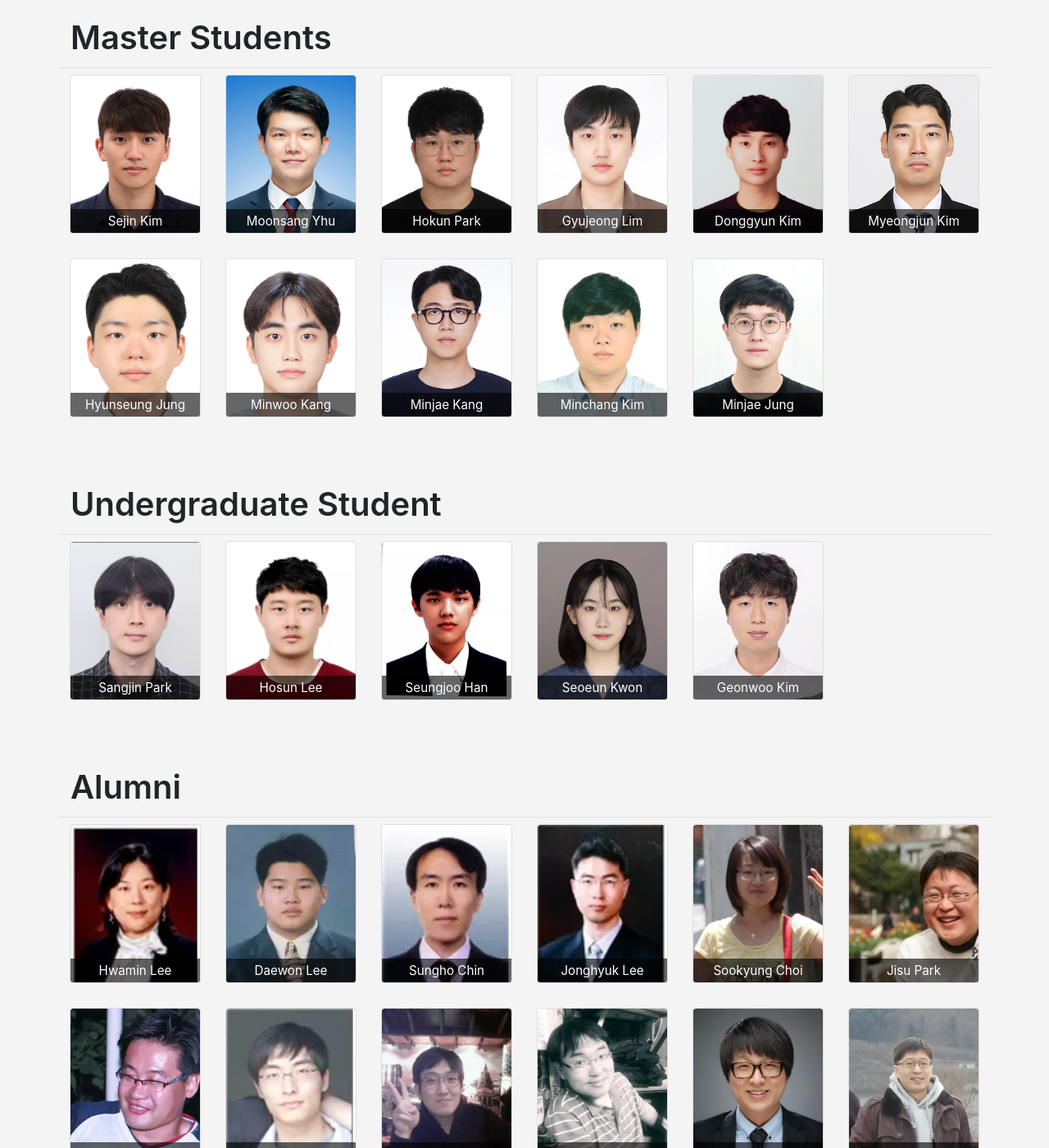
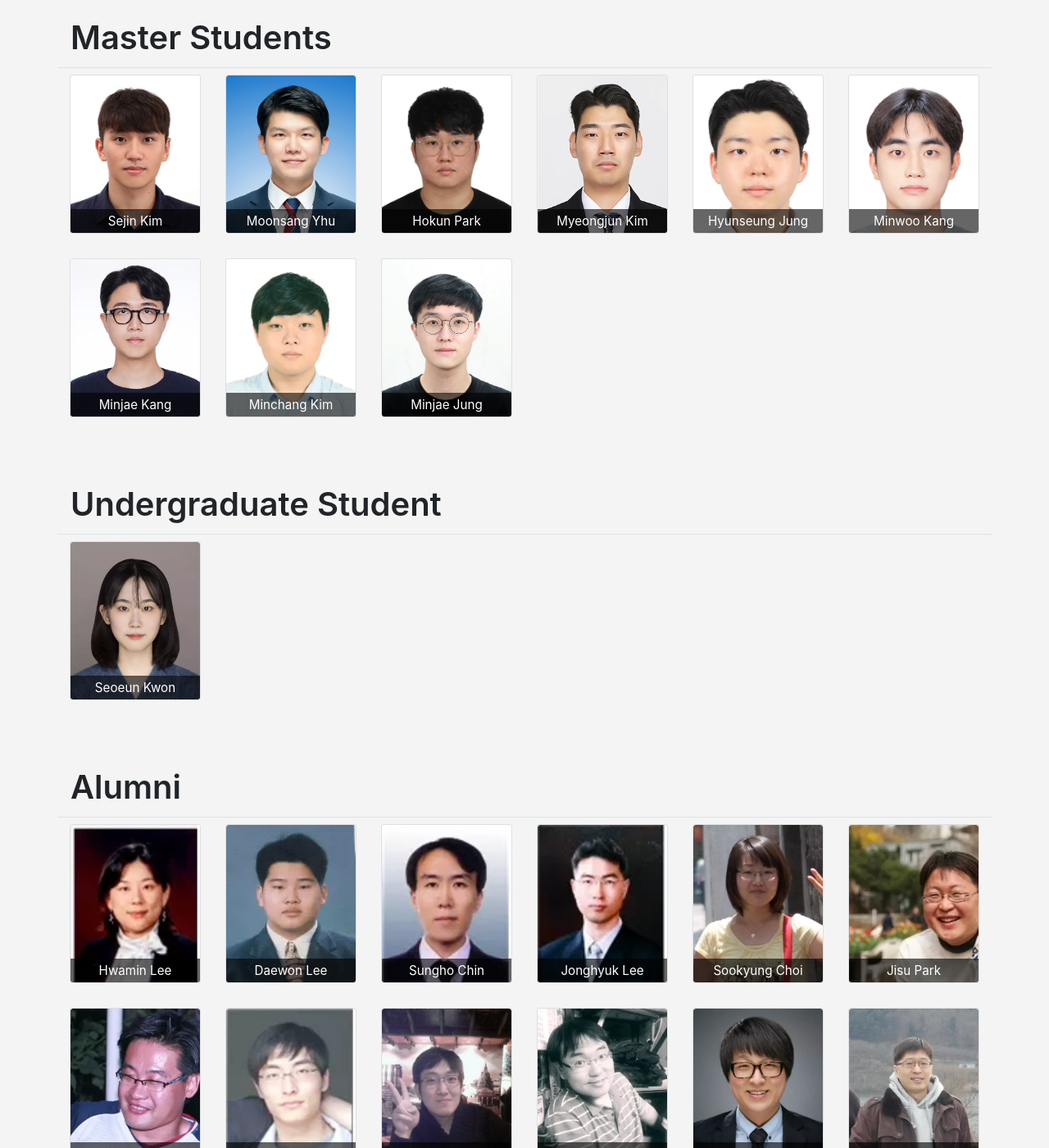
Before and after one commit to KU-Cloud/ku-cloud.github.io, a Jekyll site: the page built from members.html, in a window 1280 px wide and 1400 px high, scrolled down 771 px. Shown: the whole window at 82% size. Built offline with Jekyll 4.4.1, drawn with Linux system fonts in a browser that asks for light colours; some of the changed text lies outside the part shown.

Commit message:
members updated

```diff
--- a/_data/members.yaml
+++ b/_data/members.yaml
@@ -43,14 +43,6 @@ master:
     mail: hokunpark98@gmail.com
     research:
       - "Traffic Scheduling Management"
-  - name: Gyujeong Lim
-    mail: gjlim2485@korea.ac.kr
-    research:
-      - "Edge Computing"
-  - name: Donggyun Kim
-    mail: kdonggyun97@gmail.com
-    research:
-      - "Cluster Resource Management"
   - name: Myeongjun Kim
     mail: johnkim682@gmail.com
     research:
@@ -70,13 +62,7 @@ master:
   - name: Minjae Jung
     mail: mjjung9999@gmail.com
 intern:
-  - name: Sangjin Park
-    mail: tjtpp009@korea.ac.kr
-  - name: Hosun Lee
-    mail: hoaun1804@korea.ac.kr
-  - name: Seungjoo Han
   - name: Seoeun Kwon
-  - name: Geonwoo Kim
 alumniPhd:
   - name: Hwamin Lee
     mail: hwamin77@gmail.com
@@ -209,3 +195,7 @@ alumniMaster:
     mail: sunflower45@korea.ac.kr
     work:
       - "Hyundai Motors"
+  - name: Gyujeong Lim
+    mail: gjlim2485@korea.ac.kr
+  - name: Donggyun Kim
+    mail: kdonggyun97@gmail.com
```
